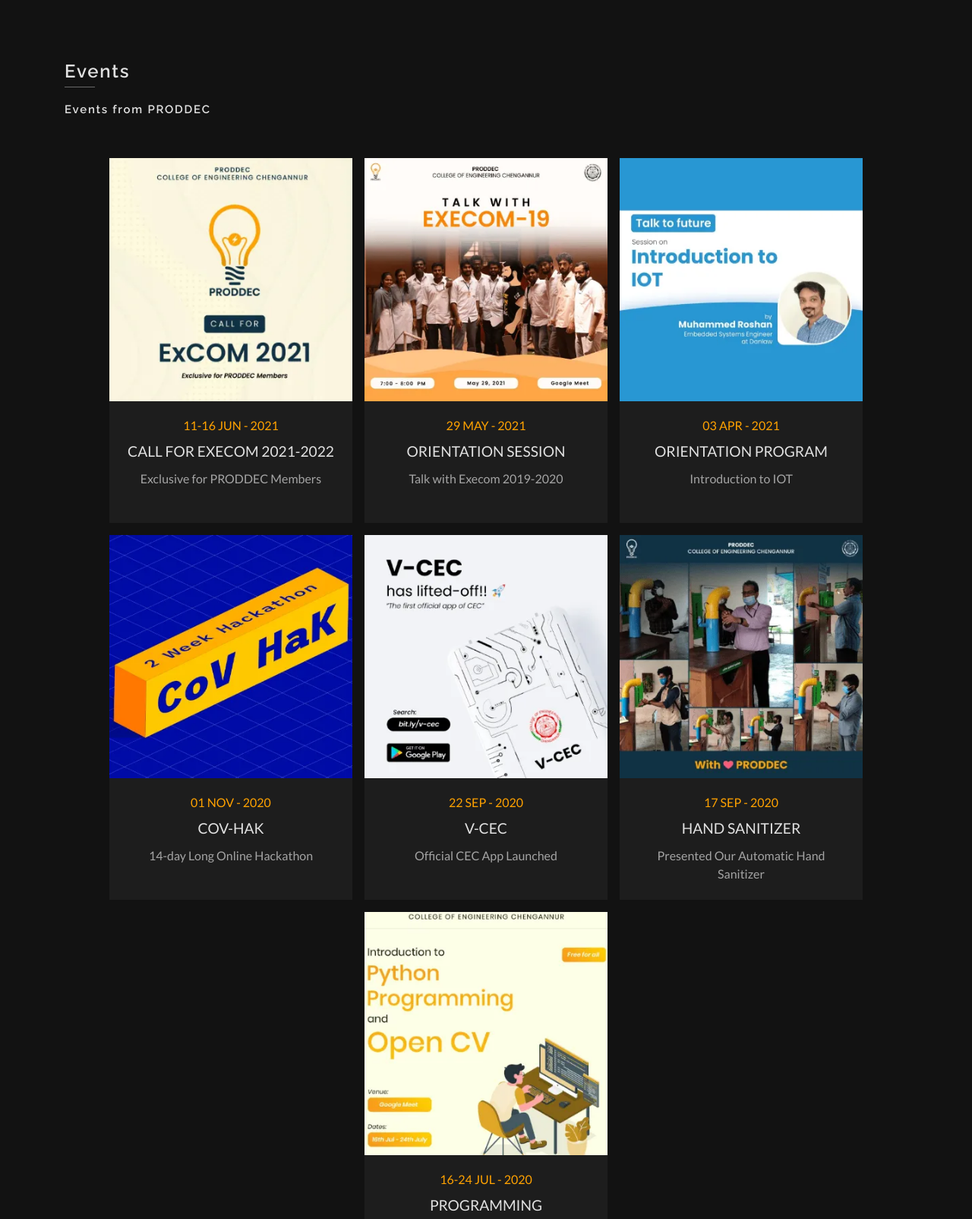
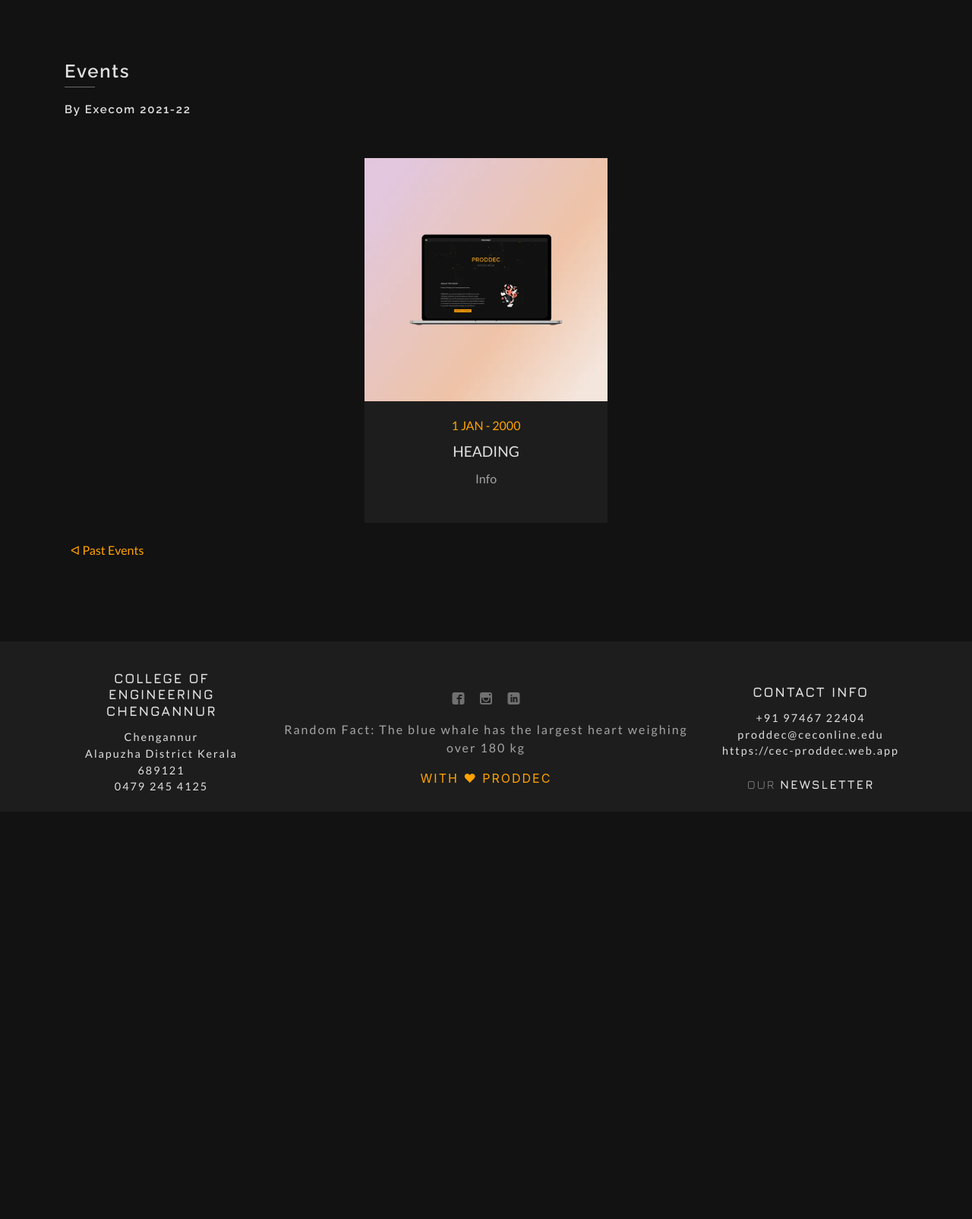
Before and after one commit to gokulmanohar/PRODDEC-Official-Website, a plain HTML site: page events.html in a window 1280 px wide. Shown: the part 520-2124 px from the top of the page at 76% size. After the commit the page ends 1588 px from the top, so only its background shows below. Drawn offline with nearby package versions, Linux system fonts and the light colour scheme.

Commit message:
New events page added

```diff
--- a/css/main.css
+++ b/css/main.css
@@ -677,6 +677,30 @@
     opacity: 1;
 }
 
+.past-events {
+    float: left;
+    font-family: 'Lato';
+    color: var(--primary-accent-color);
+    margin: 0.5em;
+}
+
+.past-events:hover {
+    color: var(--primary-accent-color);
+    text-decoration: underline;
+}
+
+.new-events {
+    float: right;
+    font-family: 'Lato';
+    color: var(--primary-accent-color);
+    margin: 0.5em;
+}
+
+.new-events:hover {
+    color: var(--primary-accent-color);
+    text-decoration: underline;
+}
+
 /* =Member Registration
 -------------------------------------------------------------- */
 
--- a/events.html
+++ b/events.html
@@ -111,21 +111,21 @@
         <div class="main-title">
             <h1>Events</h1>
             <hr>
-            <h6>Events from PRODDEC</h6>
+            <h6>By Execom 2021-22</h6>
         </div>
         <div class="row mt-5 justify-content-center">
             <div class="card card-custom mx-2 mb-3">
-                <a onclick="regclosed()">
+                <a onclick="">
                     <div class="card" id="event-card">
                         <picture>
-                            <source type="image/webp" srcset="img/event/eventwork7.webp">
-                            <source type="image/webp" srcset="img/event/eventwork7.png">
-                            <img class="img-fluid" src="img/event/eventwork7.png" alt="eventwork7">
+                            <source type="image/webp" srcset="img/events/placeholder.webp">
+                            <source type="image/webp" srcset="img/events/placeholder.png">
+                            <img class="img-fluid" src="img/events/placeholder.png" alt="Placeholder Image">
                         </picture>
                         <div class="card-body">
-                            <div class="card-date">11-16 JUN - 2021</div>
-                            <div class="card-heading">Call for Execom 2021-2022</div>
-                            <p class="card-info">Exclusive for PRODDEC Members</p>
+                            <div class="card-date">1 JAN - 2000</div>
+                            <div class="card-heading">Heading</div>
+                            <p class="card-info">Info</p>
                             <!-- <div class="live-ticker boxed">
                                 <span class="opacityPulse">LIVE</span>
                             </div> -->
@@ -133,101 +133,8 @@
                     </div>
                 </a>
             </div>
-            <div class="card card-custom mx-2 mb-3">
-                <div class="card" id="event-card">
-                    <picture>
-                        <source type="image/webp" srcset="img/event/eventwork6.webp">
-                        <source type="image/webp" srcset="img/event/eventwork6.png">
-                        <img class="img-fluid" src="img/event/eventwork6.png" alt="eventwork6">
-                    </picture>
-                    <div class="card-body">
-                        <div class="card-date">29 MAY - 2021</div>
-                        <div class="card-heading">Orientation Session</div>
-                        <p class="card-info">Talk with Execom 2019-2020</p>
-                    </div>
-                </div>
-            </div>
-            <div class="card card-custom mx-2 mb-3">
-                <a onclick="regclosed()">
-                    <div class="card" id="event-card">
-                        <picture>
-                            <source type="image/webp" srcset="img/event/eventwork5.webp">
-                            <source type="image/webp" srcset="img/event/eventwork5.png">
-                            <img class="img-fluid" src="img/event/eventwork5.png" alt="eventwork5">
-                        </picture>
-                        <div class="card-body">
-                            <div class="card-date">03 APR - 2021</div>
-                            <div class="card-heading">Orientation Program</div>
-                            <p class="card-info">Introduction to IOT</p>
-                        </div>
-                    </div>
-                </a>
-            </div>
-            <div class="card card-custom mx-2 mb-3">
-                <a href="events/Cov-HAK/Cov-HAK.html">
-                    <div class="card" id="event-card">
-                        <picture>
-                            <source type="image/webp" srcset="img/event/eventwork4.webp">
-                            <source type="image/webp" srcset="img/event/eventwork4.png">
-                            <img class="img-fluid" src="img/event/eventwork4.png" alt="eventwork4">
-                        </picture>
-                        <div class="card-body">
-                            <div class="card-date">01 NOV - 2020</div>
-                            <div class="card-heading">Cov-HAK</div>
-                            <p class="card-info">14-day Long Online Hackathon</p>
-                        </div>
-                    </div>
-                </a>
-            </div>
-            <div class="card card-custom mx-2 mb-3">
-                <a href="https://play.google.com/store/apps/details?id=com.cec.proddec" target="_blank">
-                    <div class="card" id="event-card">
-                        <picture>
-                            <source type="image/webp" srcset="img/event/eventwork3.webp">
-                            <source type="image/webp" srcset="img/event/eventwork3.png">
-                            <img class="img-fluid" src="img/event/eventwork3.png" alt="eventwork3">
-                        </picture>
-                        <div class="card-body">
-                            <div class="card-date">22 SEP - 2020</div>
-                            <div class="card-heading">V-CEC</div>
-                            <p class="card-info">Official CEC App Launched</p>
-                        </div>
-                    </div>
-                </a>
-            </div>
-            <div class="card card-custom mx-2 mb-3">
-                <a href="https://www.instagram.com/p/CFPi-2qpnsh/" target="_blank">
-                    <div class="card" id="event-card">
-                        <picture>
-                            <source type="image/webp" srcset="img/event/eventwork2.webp">
-                            <source type="image/webp" srcset="img/event/eventwork2.png">
-                            <img class="img-fluid" src="img/event/eventwork2.png" alt="eventwork2">
-                        </picture>
-                        <div class="card-body">
-                            <div class="card-date">17 SEP - 2020</div>
-                            <div class="card-heading">HAND SANITIZER</div>
-                            <p class="card-info">Presented Our Automatic Hand Sanitizer</p>
-                        </div>
-                    </div>
-                </a>
-            </div>
-            <div class="card card-custom mx-2 mb-3">
-                <a href="https://www.instagram.com/p/CFPi-2qpnsh/" target="_blank">
-                    <div class="card" id="event-card">
-                        <picture>
-                            <source type="image/webp" srcset="img/event/eventwork1.webp">
-                            <source type="image/webp" srcset="img/event/eventwork1.png">
-                            <img class="img-fluid" src="img/event/eventwork1.png" alt="eventwork1">
-                        </picture>
-                        <div class="card-body">
-                            <div class="card-date">16-24 JUL - 2020</div>
-                            <div class="card-heading">Programming</div>
-                            <p class="card-info">Introduction to Python Programming and Open CV</p>
-                        </div>
-                    </div>
-                </a>
-            </div>
         </div>
+        <a class="past-events" href="past-events/execom-20-21/events.html">ᐊ Past Events</a>
     </div>
     <!-- Footer -->
     <footer>
```
Also changed, not shown: past-events/execom-20-21/events.html (+9 -3 lines), img/event/eventwork1.png (deleted), img/event/eventwork1.webp (deleted), img/event/eventwork2.png (deleted), img/event/eventwork2.webp (deleted), img/event/eventwork3.png (deleted), img/event/eventwork3.webp (deleted), img/event/eventwork4.png (deleted), img/event/eventwork4.webp (deleted), img/event/eventwork5.png (deleted), img/event/eventwork5.webp (deleted), img/event/eventwork6.png (deleted), img/event/eventwork6.webp (deleted), img/event/eventwork7.png (deleted), 3 more files.
